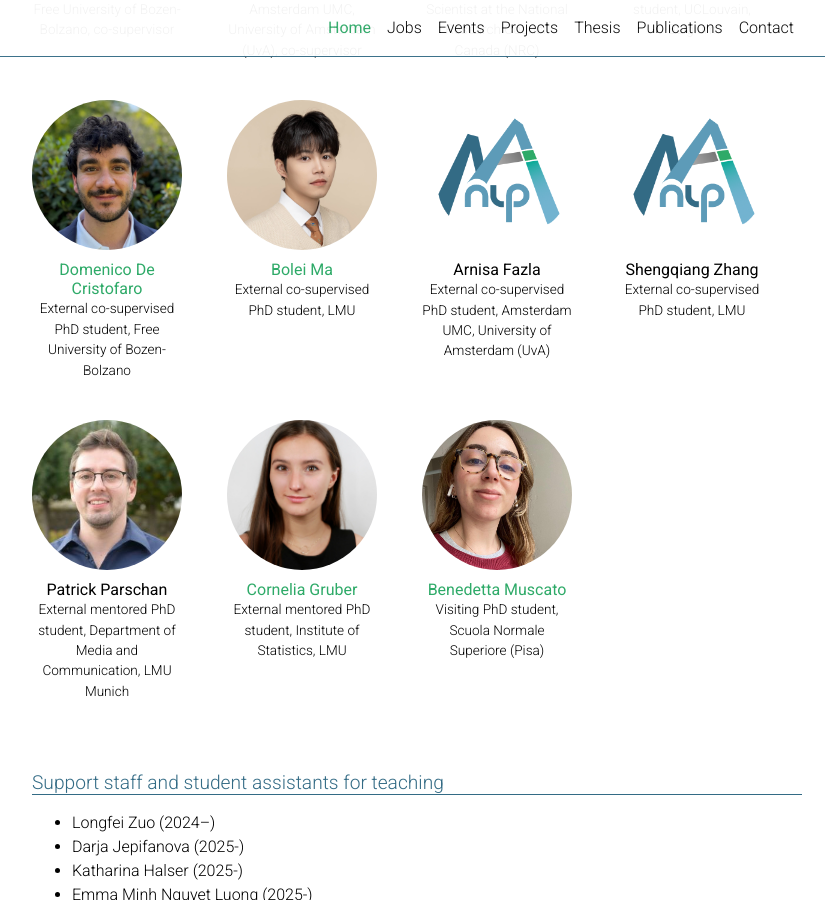
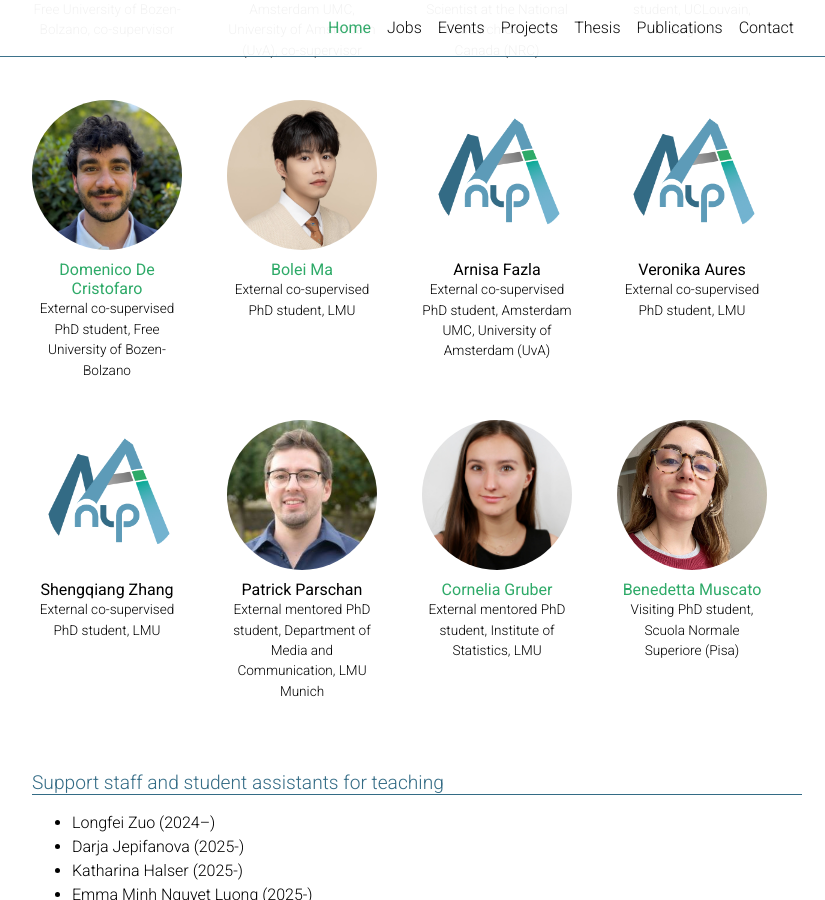
Before and after one commit to mainlp/mainlp.github.io, a Jekyll site: the page built from _pages/about.md, in a window 1280 px wide and 900 px high, scrolled down 3882 px. Shown: the whole window, without its empty margins (223-1048 px from the left). Built offline with Jekyll 4.4.1, drawn with Linux system fonts in a browser that asks for light colours; full-size pictures stand in for the smaller copies a plugin makes; comment, search, counter and statistics services are not loaded; a style sheet for code colours, icons or effects is not loaded.

Commit message:
Update about.md, add VA

```diff
--- a/_pages/about.md
+++ b/_pages/about.md
@@ -164,6 +164,10 @@ affiliated:
       picture: bolei.png
     - name: Arnisa Fazla
       description: External co-supervised PhD student, Amsterdam UMC, University of Amsterdam (UvA)
+      picture: mainlp-logo-500.png
+    - name: Veronika Aures
+      description: External co-supervised PhD student, LMU
+      website: #
       picture: mainlp-logo-500.png
     - name: Shengqiang Zhang
       description: External co-supervised PhD student, LMU
```
